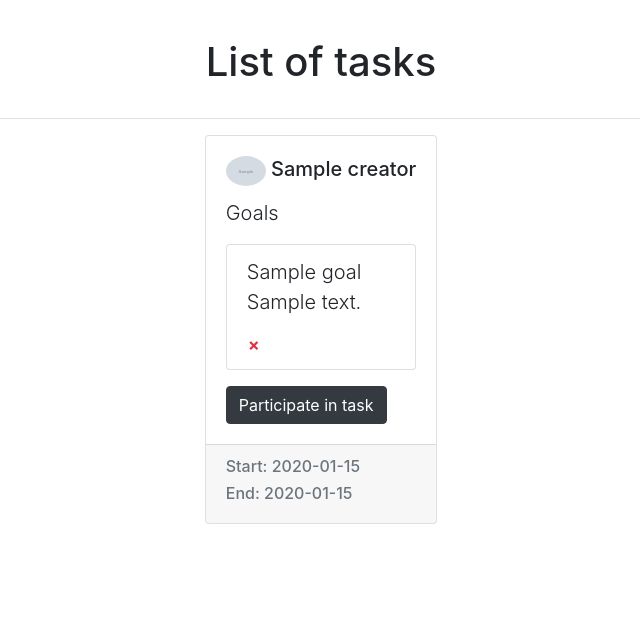
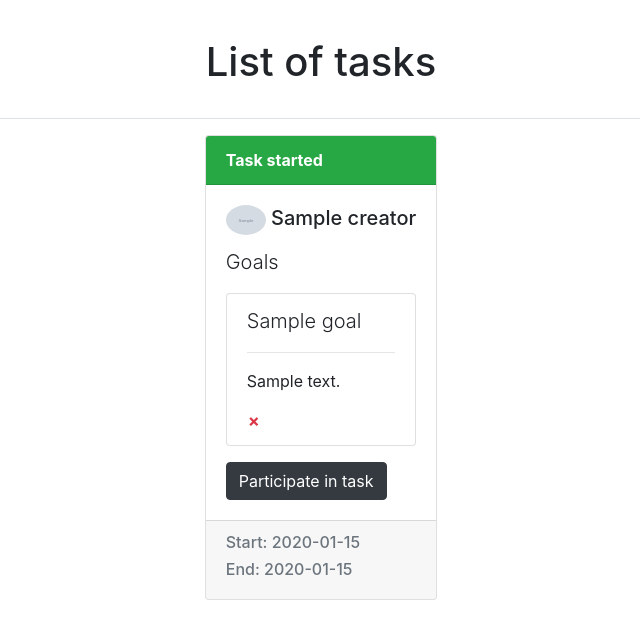
Before and after one commit to Skiru/task-manager, a Symfony app: template templates/frontend/tasks.html.twig in a window 1280 px wide. Shown: the part 58-698 px from the top of the page, without its empty margins (319-959 px from the left). Run offline with Twig, Linux system fonts and the light colour scheme; the template is opened without the code that fills it: most values are stand-ins (such as "Sample title", 1, 10 or a date in 2020); grey boxes marked "Sample" are stand-in pictures; some libraries are stand-ins or nearby versions.

Commit message:
Finishing

```diff
--- a/composer.json
+++ b/composer.json
@@ -51,7 +51,7 @@
         "auto-scripts": {
             "cache:clear": "symfony-cmd",
             "assets:install %PUBLIC_DIR%": "symfony-cmd",
-            "doctrine:migrations:migrate": "symfony-cmd"
+            "doctrine:migrations:migrate -n": "symfony-cmd"
         },
         "post-install-cmd": [
             "@auto-scripts"
--- a/src/Application/Task/Query/TaskQueryInterface.php
+++ b/src/Application/Task/Query/TaskQueryInterface.php
@@ -6,7 +6,6 @@ namespace App\Application\Task\Query;
 
 use App\Infrastructure\Entity\Task;
 use App\Infrastructure\Entity\User;
-use Ramsey\Uuid\Uuid;
 use Ramsey\Uuid\UuidInterface;
 
 interface TaskQueryInterface
@@ -24,4 +23,9 @@ interface TaskQueryInterface
     public function findOneById(int $id): ?Task;
 
     public function findByIdentifier(UuidInterface $uuid): ?Task;
+
+    /**
+     * @return Task[]
+     */
+    public function findTasks(User $user): array;
 }
--- a/src/Controller/FrontendController/TaskController.php
+++ b/src/Controller/FrontendController/TaskController.php
@@ -5,6 +5,7 @@ declare(strict_types=1);
 namespace App\Controller\FrontendController;
 
 use App\Application\Task\Query\TaskQueryInterface;
+use App\Application\User\Query\UserQueryInterface;
 use Symfony\Bundle\FrameworkBundle\Controller\AbstractController;
 use Symfony\Component\HttpFoundation\Response;
 
@@ -28,7 +29,7 @@ class TaskController extends AbstractController
 
     public function showUserTasks(): Response
     {
-        $tasks = $this->taskQuery->findByCreator($this->getUser());
+        $tasks = $this->taskQuery->findTasks($this->getUser());
 
         return $this->render('frontend/user_tasks.html.twig', [
             'tasks' => $tasks
--- a/src/Domain/Repository/TaskRepositoryInterface.php
+++ b/src/Domain/Repository/TaskRepositoryInterface.php
@@ -14,4 +14,6 @@ interface TaskRepositoryInterface
     public function addWorker(Task $task, User $user): void;
 
     public function removeWorker(Task $task, User $user): void;
+
+    public function updateEndDate(Task $task): void;
 }
--- a/src/Domain/Task.php
+++ b/src/Domain/Task.php
@@ -85,7 +85,7 @@ final class Task
     {
         if ($this->isStarted() || $this->isFinished()) {
             throw new TaskAlreadyStartedException(
-                'Task has already started, you can not add any new worker!'
+                sprintf('Task has already %s, you can not add any new worker!', $this->isStarted() ? 'started' : 'finished')
             );
         }
 
@@ -103,7 +103,7 @@ final class Task
     {
         if ($this->isStarted() || $this->isFinished()) {
             throw new TaskAlreadyStartedException(
-                'Task has already started, you can not remove any new worker!'
+                sprintf('Task has already %s, you can not remove any new worker!', $this->isStarted() ? 'started' : 'finished')
             );
         }
 
--- a/src/Infrastructure/Repository/UserRepository.php
+++ b/src/Infrastructure/Repository/UserRepository.php
@@ -6,10 +6,12 @@ namespace App\Infrastructure\Repository;
 
 use App\Application\User\Query\UserQueryInterface;
 use App\Domain\Repository\UserRepositoryInterface;
+use App\Infrastructure\Entity\Task;
 use App\Infrastructure\Entity\User;
 use Doctrine\Bundle\DoctrineBundle\Repository\ServiceEntityRepository;
 use Doctrine\Common\Persistence\ManagerRegistry;
 use Doctrine\ORM\EntityManagerInterface;
+use Symfony\Component\Security\Core\User\UserInterface;
 
 final class UserRepository extends ServiceEntityRepository implements UserQueryInterface, UserRepositoryInterface
 {
--- a/templates/frontend/tasks.html.twig
+++ b/templates/frontend/tasks.html.twig
@@ -41,6 +41,13 @@
                 {% else %}
                     {% for task in tasks %}
                         <div class="card">
+                                {% if task.started %}
+                                     <div class="card-header bg-success text-white font-weight-bold">Task started</div>
+                                {% elseif task.finished %}
+                                    <div class="card-header bg-secondary text-white font-weight-bold">Task finished</div>
+                                {% else %}
+                                    <div class="card-header bg-dark text-white font-weight-bold">Task not started</div>
+                                {% endif %}
                             <div class="card-body">
                                 <h5 class="card-title"><img class="img img-fluid rounded-circle" width="40px"
                                                             alt="User picture"
@@ -51,8 +58,9 @@
                                     <ul class="list-group">
                                         {% for goal in task.goals %}
                                         <li class="list-group-item">
-                                            <span class="lead">{{ goal.name }}</span>
-                                            <p class="text-break lead">
+                                            <p class="lead">{{ goal.name }}</p>
+                                            <hr>
+                                            <p class="text-break">
                                                 {{ goal.realizationDescription }}
                                             </p>
                                             {% if goal.isFinished %}
```
Also changed, not shown: src/Application/Goal/Command/MarkAsDoneCommandHandler.php (+8 -1 lines), src/Infrastructure/Entity/Task.php (+10 -0 lines), src/Infrastructure/Repository/TaskRepository.php (+28 -2 lines), templates/frontend/user_tasks.html.twig (+7 -0 lines), data/task.db (deleted), data/task.sqlite (added), 2 other files.
